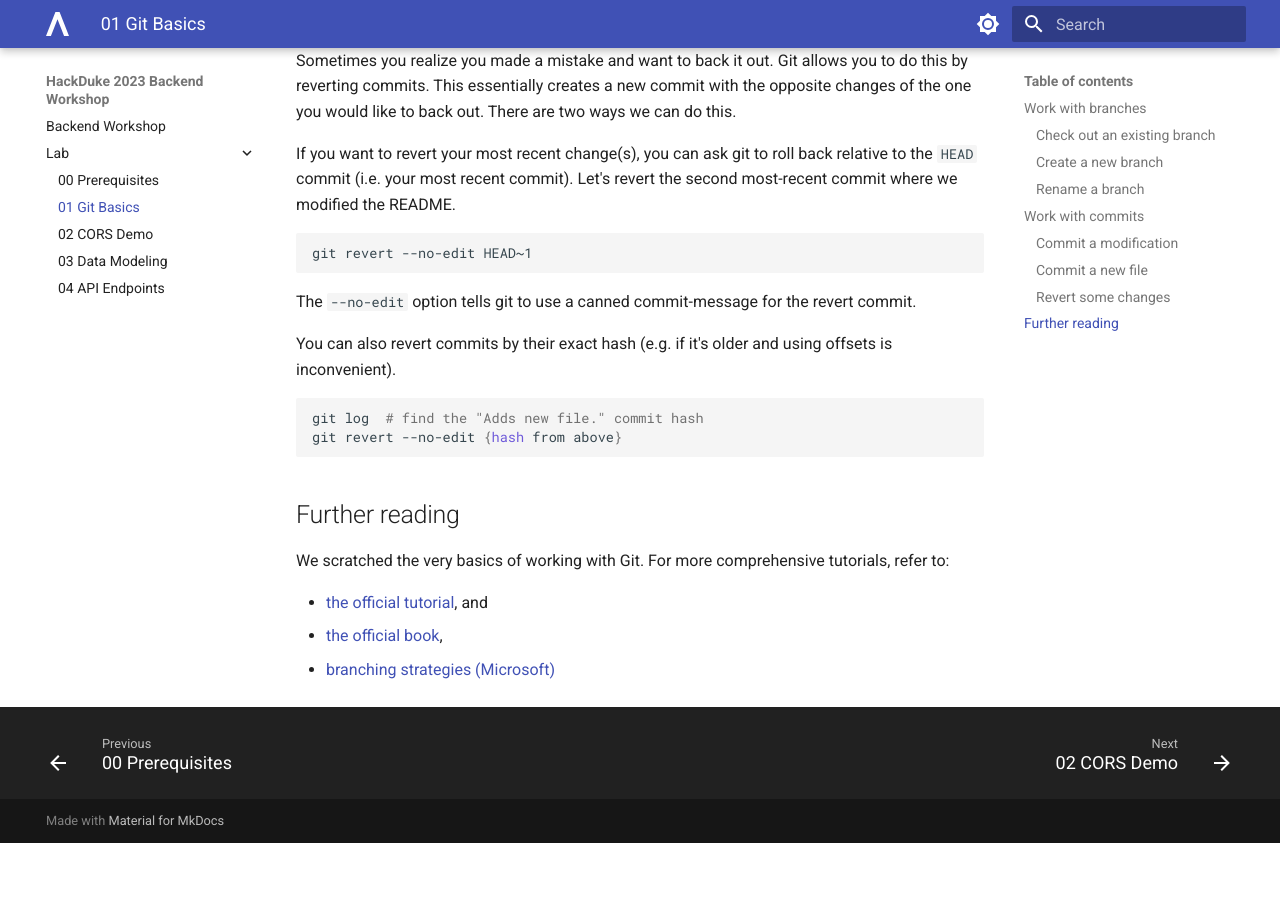
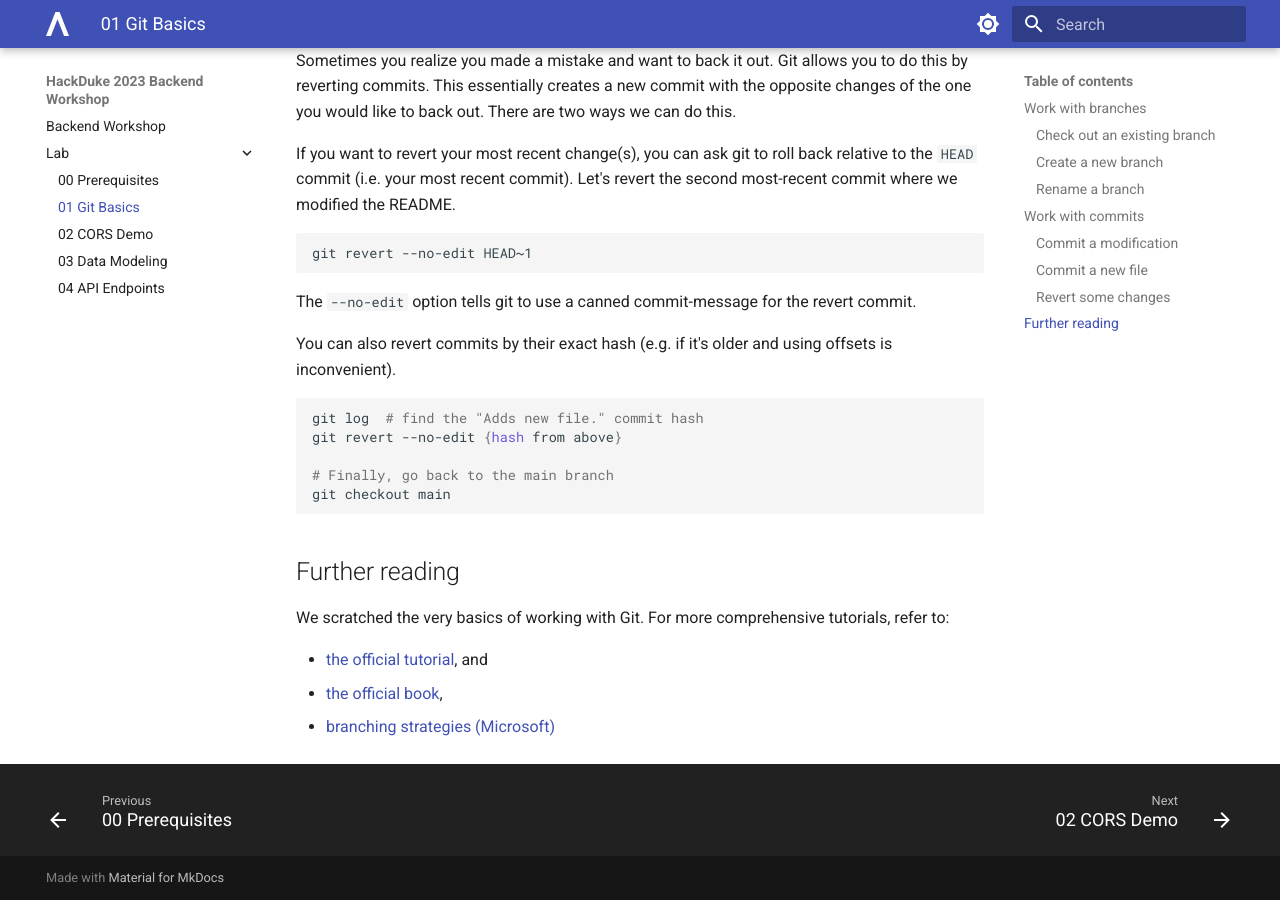
Before and after one commit to johnjameswhitman/hackduke2023backend, an MkDocs documentation site: the page built from docs/lab/01_git_basics.md, in a window 1280 px wide and 900 px high, scrolled down 2031 px. Built offline with MkDocs 1.6.1 and Material for MkDocs 9.7.7, drawn with Linux system fonts in a browser that asks for light colours; before the commit the page ends 2874 px from its top, so only the background shows below that.

Commit message:
Adds note to go back to main branch.

````diff
--- a/docs/lab/01_git_basics.md
+++ b/docs/lab/01_git_basics.md
@@ -120,6 +120,9 @@ offsets is inconvenient).
 ```shell
 git log  # find the "Adds new file." commit hash
 git revert --no-edit {hash from above}
+
+# Finally, go back to the main branch
+git checkout main
 ```
 
 ## Further reading
````
